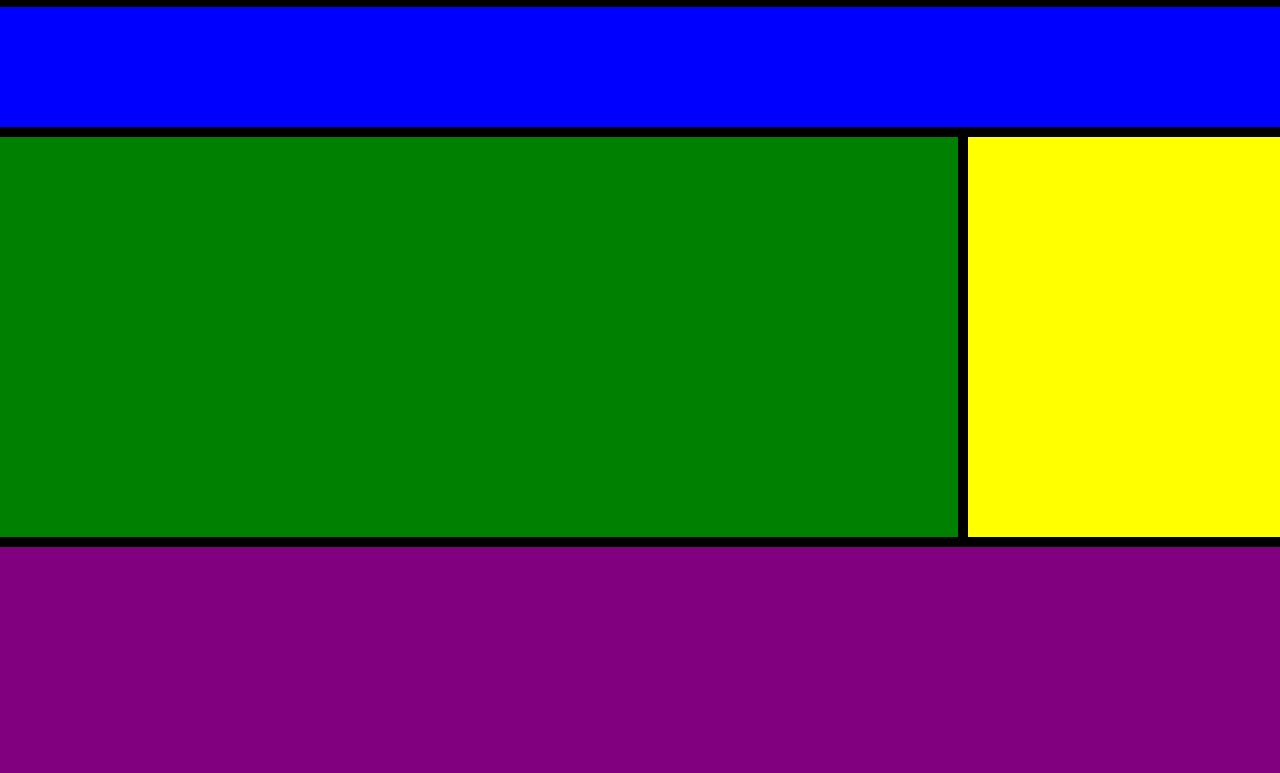
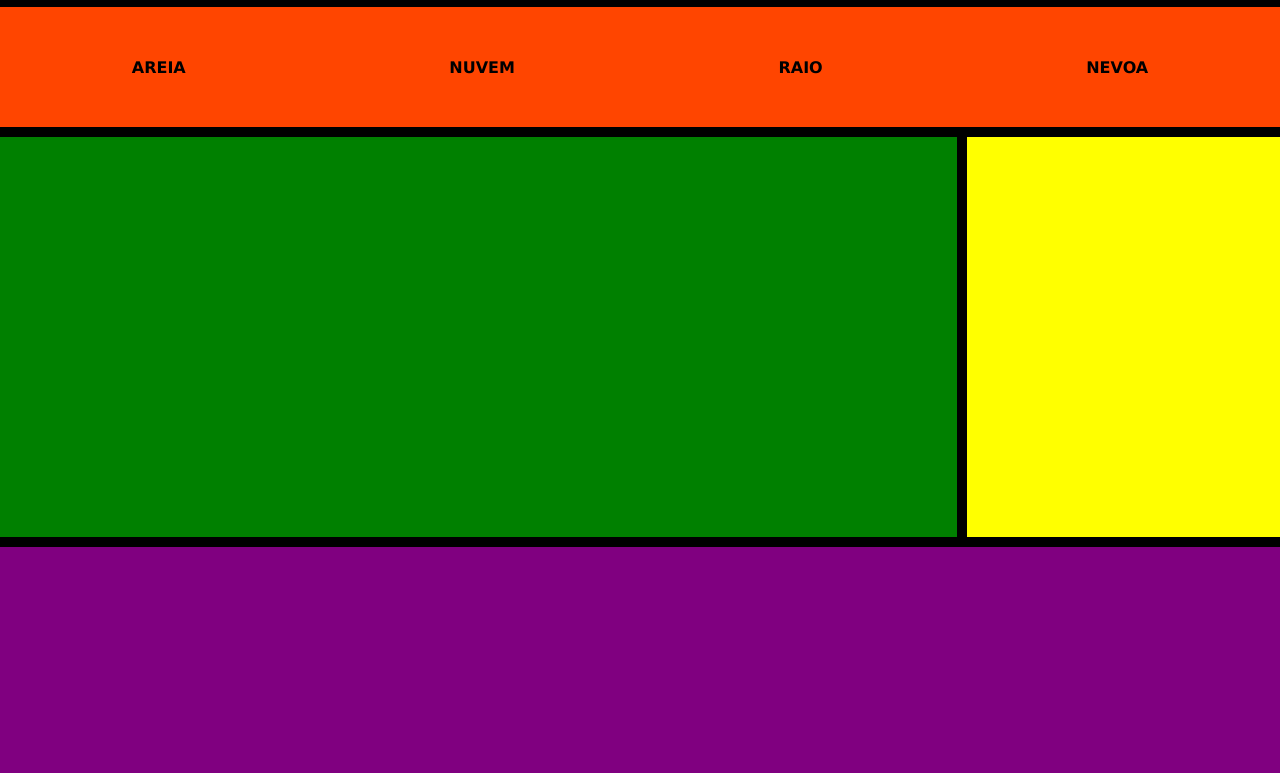
Before and after one commit to AmandaMelao/103-grid, a plain HTML site: page index.html in a window 1280 px wide. Shown: the part 163-936 px from the top of the page. Drawn offline with Linux system fonts and the light colour scheme.

Commit message:
Adicionar aldeias na NavBar

```diff
--- a/index.html
+++ b/index.html
@@ -13,9 +13,19 @@
             <img src='imagem/triboDaFolha.png' alt="Simbolo de Konoha">
         </div>
     </header>
-    <nav></nav>
-    <section></section>
+
+    <nav>
+        <a href="">Areia</a>
+        <a href="">Nuvem</a>
+        <a href="">Raio</a>
+        <a href="">Nevoa</a>
+    </nav>
+
+    <section>
+    </section>
+
     <aside></aside>
+
     <footer></footer>
 </body>
 </html>
--- a/style.css
+++ b/style.css
@@ -27,13 +27,27 @@ header div{
 
 header div img{
     height: 130px;
-    width: 100px;
+    width: 130px;
 }
 
 nav{
     grid-area: nav;
-    background-color: blue;
+    background-color: orangered;
+    display: flex;
+    align-items: center;
+    justify-content: space-around;
+}
 
+nav a{
+    color: black;
+    font-weight: 800;
+    text-decoration: none;
+    text-transform: uppercase;
+    font-family: Verdana, Geneva, Tahoma, sans-serif;
+}
+
+nav a:hover{
+    color:white;
 }
 
 section{
```
